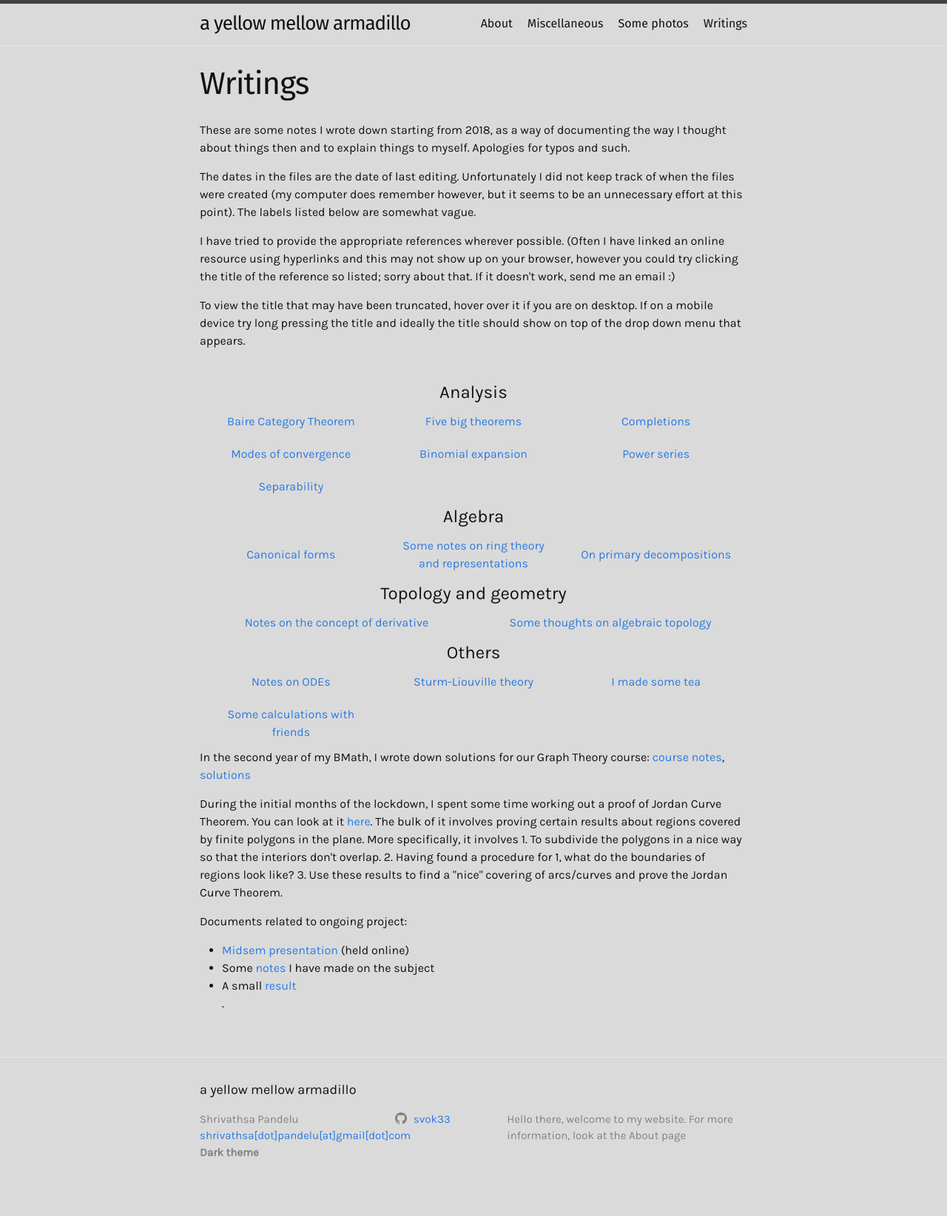
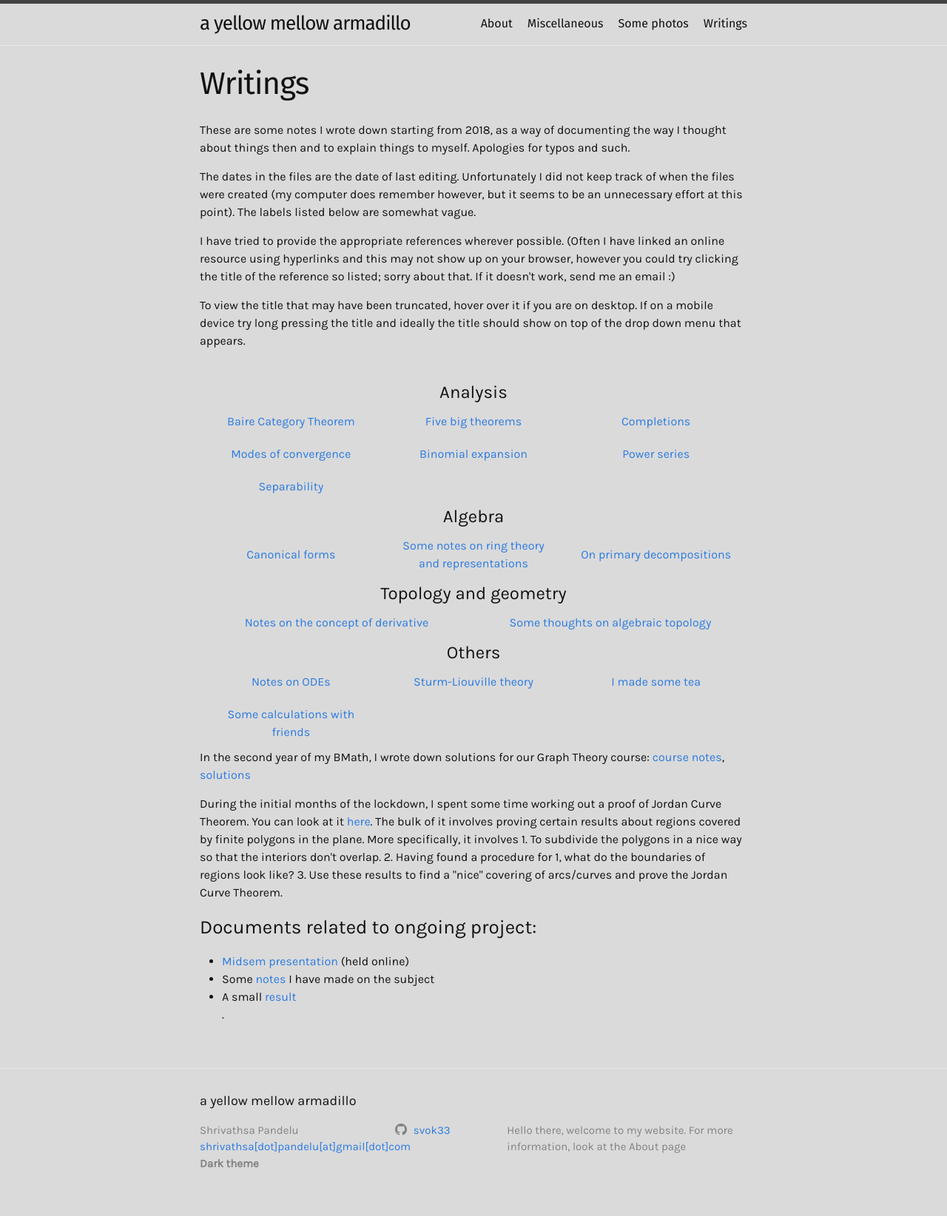
Before and after one commit to shrivathsap/shrivathsap.github.io, a Jekyll site: the page built from writings.html, in a window 1280 px wide. Shown: the whole page at 74% size. Built offline with Jekyll 4.4.1, drawn with Linux system fonts in a browser that asks for light colours.

```diff
--- a/writings.html
+++ b/writings.html
@@ -119,11 +119,11 @@ title: Writings
 
 		<p>During the initial months of the lockdown, I spent some time working out a proof of Jordan Curve Theorem. You can look at it <a href="./resources/pdfs/topgeom/even better.pdf">here</a>. The bulk of it involves proving certain results about regions covered by finite polygons in the plane. More specifically, it involves 1. To subdivide the polygons in a nice way so that the interiors don't overlap. 2. Having found a procedure for 1, what do the boundaries of regions look like? 3. Use these results to find a "nice" covering of arcs/curves and prove the Jordan Curve Theorem.</p>
 
-		<p id="project">Documents related to ongoing project:
+		<h3 id="project">Documents related to ongoing project:</h3>
 		<ul>
 			<li><a href="./resources/pdfs/project/midsem-presentation.pdf">Midsem presentation</a> (held online)</li>
 			<li>Some <a href="./resources/pdfs/project/thesis.pdf">notes</a> I have made on the subject</li>
 			<li>A small <a href="./resources/pdfs/project/critical boundary.pdf">result</a></li>.
-		</ul></p>
+		</ul>
 	</body>
 </html>
```
